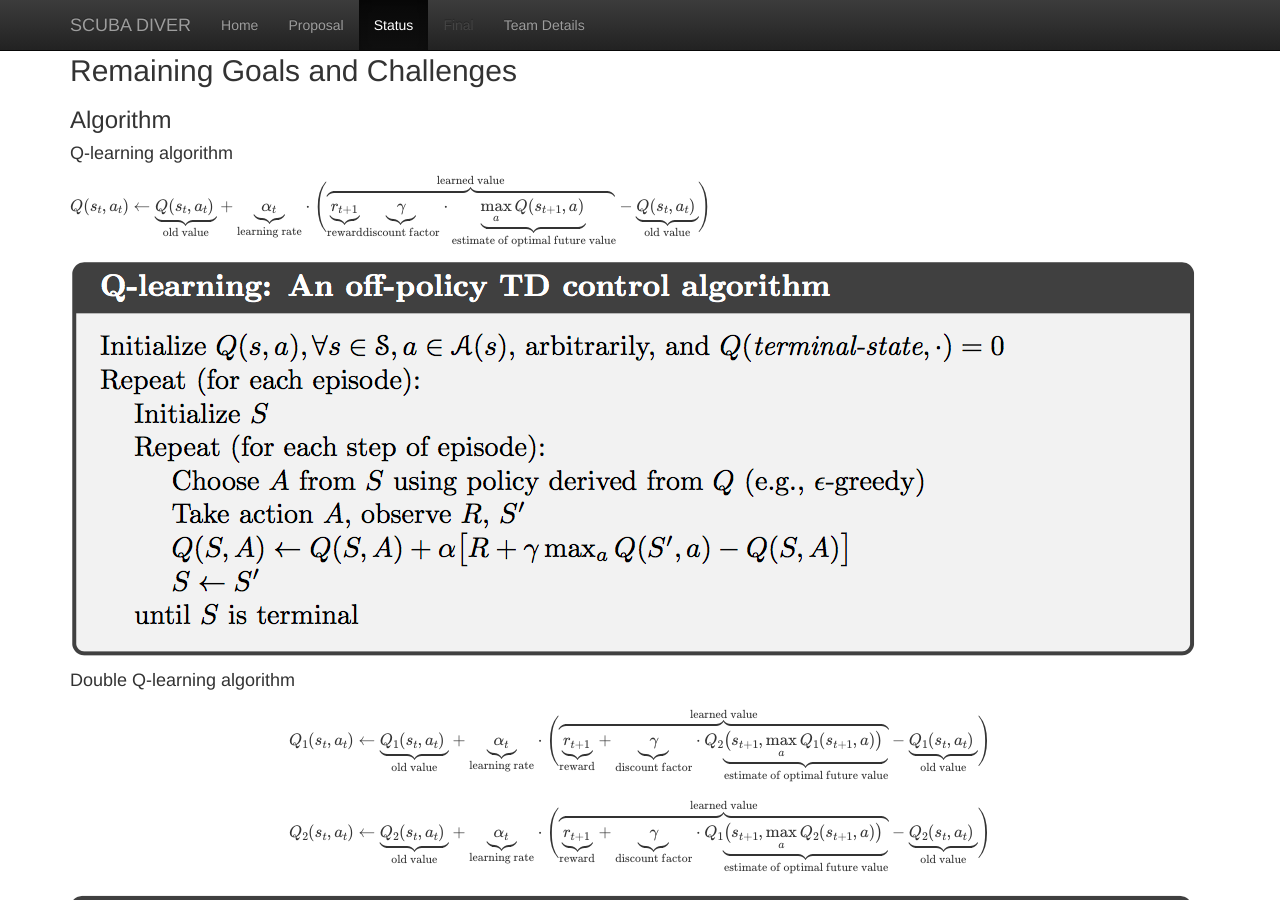
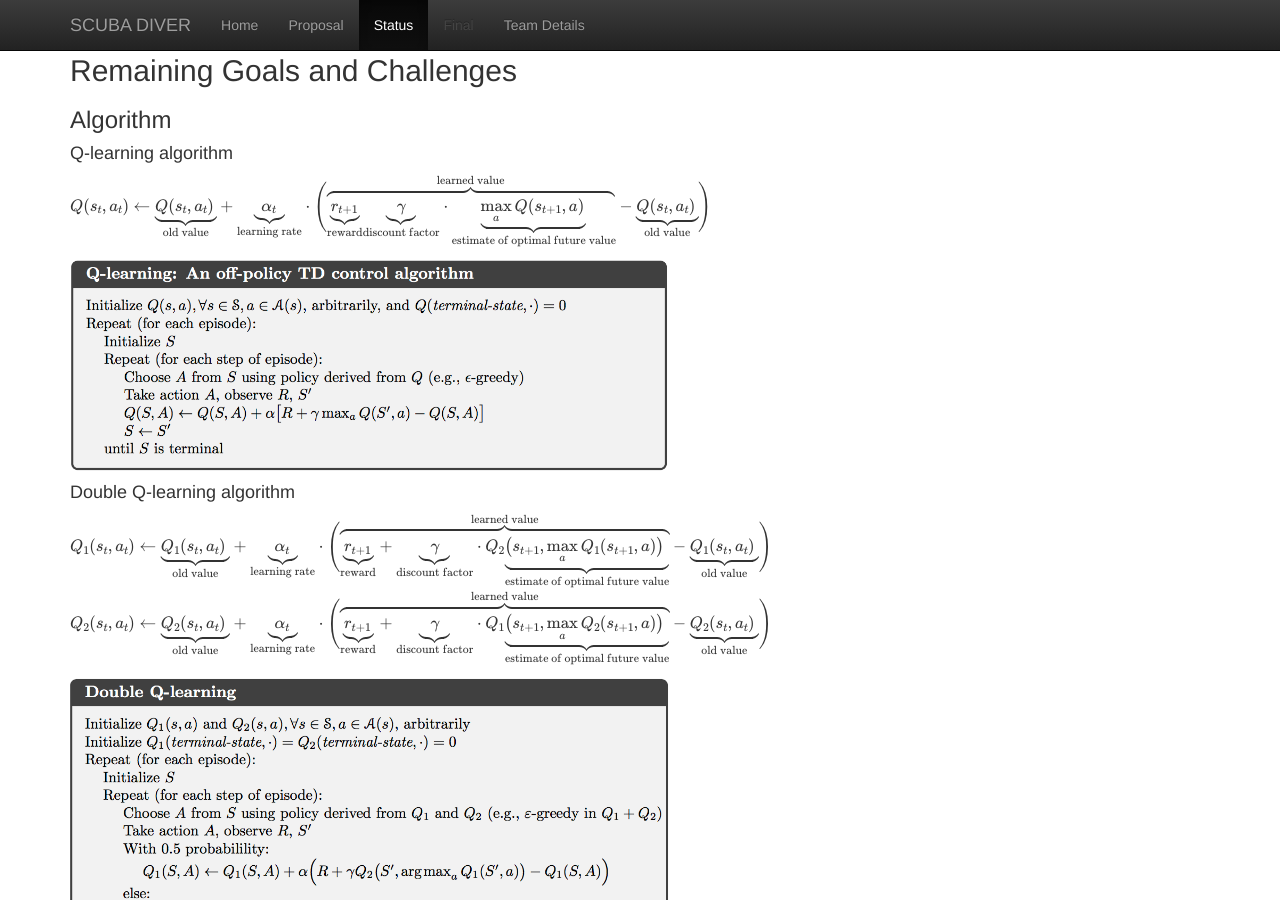
Before and after one commit to andrewdoh/scuba_diver, a Jekyll site: the page built from docs/status.md, in a window 1280 px wide and 900 px high, scrolled down 574 px. Built offline with Jekyll 4.4.1, drawn with Linux system fonts in a browser that asks for light colours; formulas are drawn with MathJax 3.

Commit message:
Update status.md

```diff
--- a/docs/status.md
+++ b/docs/status.md
@@ -13,12 +13,10 @@ When we first began formulating an idea for the project, we initially wanted to
 #### Q-learning algorithm ####
 $$ Q(s_t,a_t)  \leftarrow \underbrace{Q(s_t,a_t)}_{\text{old value}} + \underbrace{\alpha_t}_{\text{learning rate}} \cdot \Bigg(\overbrace{\underbrace{r_{t+1}}_{\text{reward}}  \underbrace{\gamma}_{\text{discount factor}} \cdot \underbrace{\max\limits_{a} Q(s_{t+1},a)}_{\text{estimate of optimal future value}}}^{\text{learned value}}   - \underbrace{Q(s_t,a_t)}_{\text{old value}}  \Bigg)$$
 
-![Image of Q-learning](https://andrewdoh.github.io/scuba_diver/images/single_q_learning.png)
+<img src="images/single_q_learning.png" width="600px">
 
 #### Double Q-learning algorithm ####
-
 $$ Q_{1}(s_t,a_t)  \leftarrow \underbrace{Q_{1}(s_t,a_t)}_{\text{old value}} + \underbrace{\alpha_t}_{\text{learning rate}} \cdot \Bigg(\overbrace{\underbrace{r_{t+1}}_{\text{reward}} +  \underbrace{\gamma}_{\text{discount factor}} \cdot Q_{2}\underbrace{ \big(s_{t+1},\max\limits_{a} Q_{1}(s_{t+1},a)\big)}_{\text{estimate of optimal future value}}}^{\text{learned value}}   - \underbrace{Q_{1}(s_t,a_t)}_{\text{old value}}  \Bigg)$$
-
 $$ Q_{2}(s_t,a_t)  \leftarrow \underbrace{Q_{2}(s_t,a_t)}_{\text{old value}} + \underbrace{\alpha_t}_{\text{learning rate}} \cdot \Bigg(\overbrace{\underbrace{r_{t+1}}_{\text{reward}} +  \underbrace{\gamma}_{\text{discount factor}} \cdot Q_{1}\underbrace{ \big(s_{t+1},\max\limits_{a} Q_{2}(s_{t+1},a)\big)}_{\text{estimate of optimal future value}}}^{\text{learned value}}   - \underbrace{Q_{2}(s_t,a_t)}_{\text{old value}}  \Bigg)$$
 
-![Image of Q-learning](https://andrewdoh.github.io/scuba_diver/images/double_q_learning.png)
+<img src="images/double_q_learning.png" width="600px">
```
